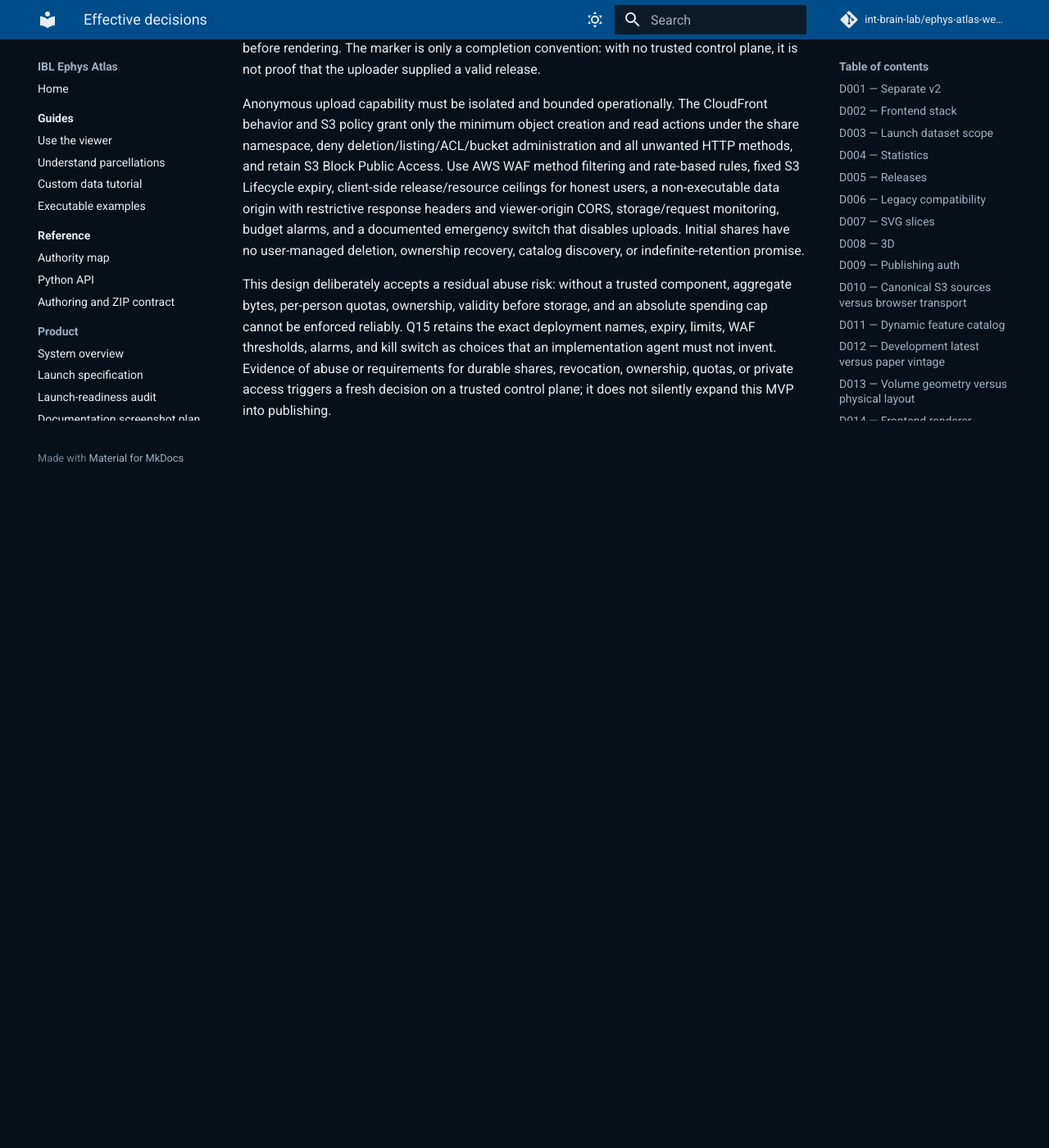
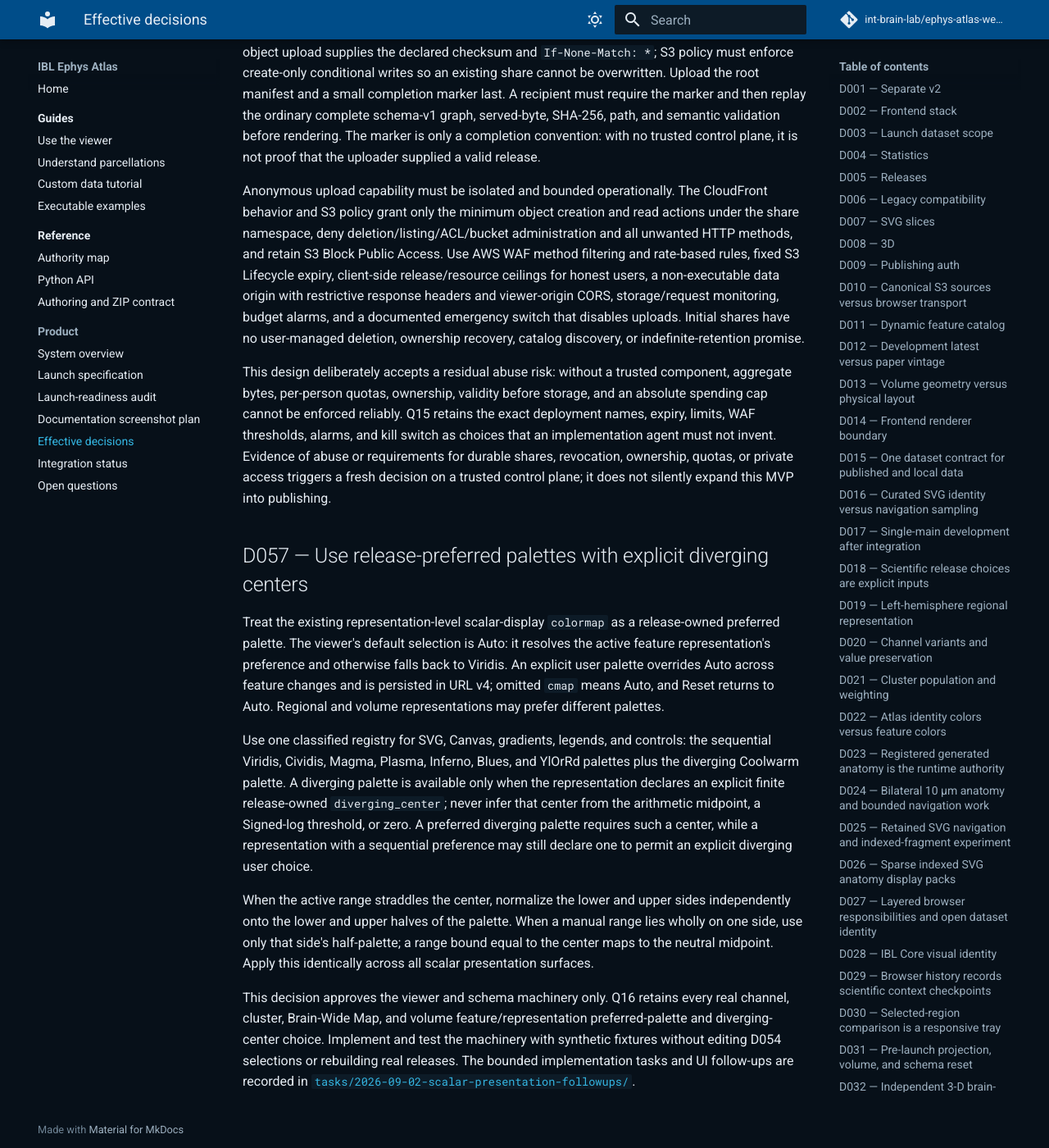
Before and after one commit to int-brain-lab/ephys-atlas-web-v2, an MkDocs documentation site: the page built from docs/DECISIONS.md, in a window 1280 px wide and 1400 px high, scrolled down 29449 px. Shown: the whole window at 82% size. Built offline with MkDocs 1.6.1 and Material for MkDocs 9.7.7, drawn with Linux system fonts in a browser that asks for light colours; comment, search, counter and statistics services are not loaded; before the commit the page ends 30031 px from its top, so only the background shows below that; some of the changed text lies outside the part shown.

Commit message:
docs: plan scalar presentation follow-ups

```diff
--- a/docs/DECISIONS.md
+++ b/docs/DECISIONS.md
@@ -64,6 +64,7 @@
 | D053 | Focused compact viewport | accepted | 2026-08-29 | current compact behavior |
 | D054 | Complete audited distribution selections | accepted | 2026-08-29 | closes Q14; local rebuilds authorized |
 | D055 | Unlisted expiring dataset shares | accepted | 2026-09-02 | optional sharing transport; separate from publication |
+| D057 | Preferred palettes and explicit diverging centers | accepted | 2026-09-02 | infrastructure policy; Q16 retains real-feature selections |
 
 ## D001 — Separate v2
 
@@ -1141,3 +1142,34 @@
 abuse or requirements for durable shares, revocation, ownership, quotas, or
 private access triggers a fresh decision on a trusted control plane; it does
 not silently expand this MVP into publishing.
+
+## D057 — Use release-preferred palettes with explicit diverging centers
+
+Treat the existing representation-level scalar-display `colormap` as a
+release-owned preferred palette. The viewer's default selection is Auto: it
+resolves the active feature representation's preference and otherwise falls
+back to Viridis. An explicit user palette overrides Auto across feature
+changes and is persisted in URL v4; omitted `cmap` means Auto, and Reset returns
+to Auto. Regional and volume representations may prefer different palettes.
+
+Use one classified registry for SVG, Canvas, gradients, legends, and controls:
+the sequential Viridis, Cividis, Magma, Plasma, Inferno, Blues, and YlOrRd
+palettes plus the diverging Coolwarm palette. A diverging palette is available
+only when the representation declares an explicit finite release-owned
+`diverging_center`; never infer that center from the arithmetic midpoint, a
+Signed-log threshold, or zero. A preferred diverging palette requires such a
+center, while a representation with a sequential preference may still declare
+one to permit an explicit diverging user choice.
+
+When the active range straddles the center, normalize the lower and upper sides
+independently onto the lower and upper halves of the palette. When a manual
+range lies wholly on one side, use only that side's half-palette; a range bound
+equal to the center maps to the neutral midpoint. Apply this identically across
+all scalar presentation surfaces.
+
+This decision approves the viewer and schema machinery only. Q16 retains every
+real channel, cluster, Brain-Wide Map, and volume feature/representation
+preferred-palette and diverging-center choice. Implement and test the machinery
+with synthetic fixtures without editing D054 selections or rebuilding real
+releases. The bounded implementation tasks and UI follow-ups are recorded in
+[`tasks/2026-09-02-scalar-presentation-followups/`](tasks/2026-09-02-scalar-presentation-followups/README.md).
--- a/docs/OPEN_QUESTIONS.md
+++ b/docs/OPEN_QUESTIONS.md
@@ -97,6 +97,28 @@
 
 Blocks: deployment or user-visible enablement of unlisted sharing only.
 
+## Q16 — Real-feature palette and diverging-center selections
+
+Status: **DECISION** for a future immutable presentation release; not a launch
+blocker.
+
+D057 fixes the infrastructure policy: feature representations may own a
+preferred palette, Auto resolves that preference, and diverging palettes
+require an explicit release-owned center. Synthetic fixtures may implement and
+exercise this machinery.
+
+Resolution needed: audit and owner-review the exact preferred palette and,
+where diverging presentation is scientifically meaningful, the exact center
+for every affected channel, cluster, Brain-Wide Map, and volume feature
+representation. Record the complete hash-bound choices in versioned selection
+artifacts and build new immutable releases. Do not infer choices from feature
+names, sign distributions, v1 defaults, or an arithmetic range midpoint, and
+do not edit the D054 selection artifacts in place.
+
+Blocks: real release-owned palette defaults and diverging-center metadata only.
+It does not block the neutral Auto/fallback machinery, the expanded palette
+registry, or launch with existing Viridis behavior.
+
 ## Resolution procedure
 
 When authoritative evidence arrives:
--- /dev/null
+++ b/docs/tasks/2026-09-02-scalar-presentation-followups/README.md
@@ -0,0 +1,233 @@
+# Scalar-presentation follow-ups
+
+Status: planned handoff; no implementation has started.
+
+## Context
+
+This handoff records a repository-owner review of several follow-up viewer
+refinements. The work is deliberately split into small tasks so inexpensive or
+low-effort agents can implement one bounded behavior at a time without making
+scientific or product choices.
+
+The pinned v1 checkout at `int-brain-lab/ephys-atlas-web@1d908bea` exposed
+`mean`, `median`, `std`, `min`, and `max` as peer regional statistics and
+offered Magma, YlGn, YlOrRd, Reds, Purples, Blues, Cividis, Viridis, and
+Coolwarm. V2 currently exposes Mean, Median, Minimum, and Maximum for coloring,
+has only Viridis, Cividis, and Magma in its palette registry, and stores a
+release-owned optional `display.colormap` without resolving it as an automatic
+viewer preference.
+
+Volume regional distributions are intentionally excluded from this work.
+D050 and LS03-03 define the current volume distribution as global and
+valid-voxel-only. Adding anatomical regional populations would require a new
+scientific and release-contract decision.
+
+## Accepted behavior
+
+- A volume pointer over a voxel classified exactly as `outside` shows no
+  tooltip. Keep valid-voxel, missing-value, unsupported-validity, and
+  out-of-grid inspection behavior unchanged.
+- Add regional `std` as an ordinary selectable statistic, matching v1 and the
+  behavior of Mean, Median, Minimum, and Maximum. Do not special-case its
+  coloring, sorting, tooltip, selected-region marker, or URL behavior.
+- Expand the palette registry to Viridis, Cividis, Magma, Plasma, Inferno,
+  Blues, YlOrRd, and Coolwarm. The first seven are sequential; Coolwarm is
+  diverging. Pin lookup-table provenance and keep SVG, Canvas, legends, and
+  controls on the same registry.
+- Treat the existing representation-level `display.colormap` as the preferred
+  palette. An automatic viewer selection resolves to that preference and
+  falls back to Viridis when it is absent. An explicit user palette overrides
+  Auto, persists across feature changes, and is written to URL v4; an omitted
+  `cmap` means Auto. Reset returns to Auto.
+- Diverging normalization has an explicit finite, release-owned center. Use a
+  representation display field named `diverging_center`. A release may declare
+  it even when its preferred palette is sequential, thereby allowing an
+  explicit diverging user choice. A preferred diverging palette requires it.
+  When it is absent, diverging palettes are unavailable rather than silently
+  centering on the arithmetic midpoint.
+- When the active range straddles the center, map the lower and upper sides
+  independently to `[0, 0.5]` and `[0.5, 1]`. If a manual range lies wholly
+  below or above the center, use only `[0, 0.5]` or `[0.5, 1]` respectively.
+  Equality at a range boundary maps that boundary to `0.5`. Apply the same
+  normalization to regional SVG, volume Canvas, and color legends.
+- Do not assign preferred palettes or diverging centers to the real channel,
+  cluster, Brain-Wide Map, or volume feature catalogs in this task. Those
+  feature-by-feature scientific presentation choices are deferred to Q16 and
+  require a reviewed future immutable release.
+- Replace the region-row fill bar with a dot on a faint shared track. Its
+  linear domain is the finite minimum and maximum of the selected regional
+  statistic across the active parcellation. It is independent of observation
+  histogram domains, value-scale transforms, color bounds, and manual color
+  range. A degenerate domain places every finite value at the center. Show the
+  shared statistic/domain once near the region list and retain exact value,
+  unit, title, and accessible-label disclosure per row.
+
+## Implementation plan
+
+Land each numbered task as a coherent green commit. Tasks 1, 2, and 3 are
+independent. Task 4 depends on task 3. Task 5 depends on tasks 3 and 4. Task 6
+is independent of the palette work. Task 7 is deferred and must not be started
+under this handoff.
+
+### 1. Hide outside-brain volume tooltips
+
+Scope:
+
+- In the application inspection path, hide the active projection tooltip and
+  return when `VolumeInspection.status === 'outside'`.
+- Do not suppress `missing`, `out-of-grid`, or `unsupported-validity`.
+- Update synthetic Playwright coverage to prove both the hidden outside case
+  and a retained non-outside diagnostic case. Update the opt-in real-volume
+  assertion that currently expects an outside tooltip.
+
+Likely seams: `web/src/app.ts`, `web/test/browser/volume.spec.ts`, and
+`web/test/volume-candidate/volume-candidate.spec.ts`.
+
+Acceptance: repeated pointer movement over outside-brain voxels never leaves a
+stale tooltip visible; valid and diagnostic inspections retain their current
+content.
+
+### 2. Add `std` as a selectable regional statistic
+
+Scope:
+
+- Add `std` to `StatisticId`/`ColorStatisticId`, supported display-statistic
+  parsing, regional materialization, settings options, and URL parsing.
+- Offer it only when the loaded regional statistics contain it, exactly as for
+  the existing optional statistics.
+- Reuse the ordinary value map, coloring, ordering, tooltip, selected-region
+  marker, formatting, and comparison behavior. Keep `count` non-colorable.
+- Add unit coverage for parsing/materialization and URL round-trip plus a
+  browser assertion for selection, coloring/list update, and `stat=std`.
+
+Likely seams: `web/src/domain/types.ts`, `web/src/data/contracts.ts`,
+`web/src/data/validation/primitives.ts`, `web/src/data/regional-loader.ts`,
+`web/src/url/url-state.ts`, `web/src/ui/app-shell.ts`, and their existing unit
+and browser tests.
+
+Acceptance: selecting Standard deviation behaves like the other four regional
+statistics and survives reload through URL v4.
+
+### 3. Expand and classify the palette registry
+
+Scope:
+
+- Add Plasma, Inferno, Blues, YlOrRd, and Coolwarm to the three existing
+  palettes. Preserve the exact case-sensitive IDs `viridis`, `cividis`,
+  `magma`, `plasma`, `inferno`, `Blues`, `YlOrRd`, and `coolwarm`.
+- Extend palette definitions from sequential-only to
+  `sequential | diverging`.
+- Use pinned official Matplotlib lookup tables at the same provenance/version
+  as the current tables, or update all tables and the provenance comment in one
+  reviewed mechanical change.
+- Add deterministic endpoint/midpoint and gradient tests. Do not change any
+  feature default in this task.
+
+Likely seams: `web/src/application/colormap-palettes.ts`,
+`web/test/unit/scalar-colormap.test.js`, and browser settings coverage.
+
+Acceptance: every registered palette renders identically across CSS gradients,
+regional SVG, and volume Canvas; unknown palette fallback does not become a
+path for release-owned preferences.
+
+### 4. Resolve release-preferred palettes through Auto
+
+Scope:
+
+- Represent the persisted choice as Auto or an explicit registered palette;
+  keep the resolved effective palette separate, following the existing
+  scale/domain pattern.
+- Change the default and omitted URL behavior to Auto. Preserve explicit
+  `cmap=<id>` links and reject/canonicalize unregistered values without a
+  silent mismatch between selector and rendering.
+- Resolve Auto from the active representation's existing
+  `RepresentationDisplay.colormap`, falling back to Viridis.
+- Render `Auto (<resolved label>)` in settings. Explicit choices survive
+  feature and representation changes; Reset restores Auto.
+- Add pure resolution tests plus feature-switch, representation-specific,
+  reset, and URL browser coverage using synthetic fixtures only.
+
+Likely seams: domain types/defaults/actions, URL state, a new or existing
+application presentation resolver, `web/src/app.ts`, `web/src/ui/app-shell.ts`,
+fixture display metadata, and tests.
+
+Acceptance: a synthetic feature switch changes the effective palette only
+while Auto is active, without creating `cmap` URL noise.
+
+### 5. Add explicit diverging-center machinery
+
+Scope:
+
+- Add optional finite `diverging_center` to the canonical scalar-display
+  schema, bundled schema, Python and TypeScript contracts/parsers/semantic
+  validators, shared valid/invalid corpus, builders, and synthetic fixture in
+  one coherent schema-v1 change.
+- Validate that a preferred diverging palette has a center. Allow a center with
+  a sequential preferred palette so the user may explicitly select Coolwarm.
+  Disable diverging palette choices when the active representation has no
+  center.
+- Implement the accepted piecewise normalization identically for regional SVG,
+  volume Canvas, gradients, and color-range presentation. Cover straddling,
+  below-center, above-center, boundary-equality, and degenerate-side cases.
+- Use synthetic data only. Do not edit the D054 selection artifacts or rebuild
+  any real release.
+
+Acceptance: no diverging palette can imply an invented midpoint, and all
+producer/consumer/schema copies remain identical and green.
+
+### 6. Replace region fill bars with shared-domain dots
+
+Scope:
+
+- Extract a pure finite regional-statistic extent/position helper.
+- Render a fixed-width faint track and one dot rather than a left-origin fill.
+- Add one compact shared label that names the selected statistic and formatted
+  lower/upper endpoints. Preserve exact row title/ARIA value disclosure.
+- Center dots for a finite degenerate domain and retain the current missing-row
+  behavior. Do not couple the track to Full/Focused, Linear/Log/Signed-log, or
+  color-range changes.
+- Cover negative, positive, mixed-sign, degenerate, missing, and parcellation-
+  change inputs in unit tests, plus one Playwright interaction/accessibility
+  path.
+
+Likely seams: `web/src/ui/regional/model.ts`, `row-view.ts`, `tree-view.ts`,
+`controller.ts`, `web/src/styles/components/region-browser.css`, and regional
+unit/browser tests.
+
+Acceptance: the graphic answers only where a region's selected statistic lies
+among the active parcellation's regional values and no longer resembles an
+unlabelled proportion.
+
+### 7. Deferred: volume distributions by anatomical region
+
+Do not implement this from the current handoff. A future decision must define
+the pinned annotation authority, voxel-center sampling, Allen/Beryl/Cosmos
+mapping, bilateral pooling, void handling, denominators, exact shared bin
+edges, typed-resource shape, and release rebuild policy. The browser must not
+download and scan a complete production volume to synthesize these curves.
+
+## Risks and stop conditions
+
+- Do not choose real feature palette preferences or diverging centers. Stop at
+  Q16 and use synthetic fixtures for infrastructure tests.
+- A diverging palette without an explicit center is unavailable, not
+  midpoint-inferred.
+- Keep one schema-v1 contract. Task 5 must update every producer, consumer,
+  bundled schema, validator, and fixture together.
+- Do not mutate D054 selection artifacts or existing immutable releases.
+- The region dot track is comparative UI, not a probability, observation
+  distribution, color legend, or scientific transform.
+- Do not weaken D050/LS03-03 by adding volume regional curves opportunistically.
+- Preserve URL-persisted explicit choices, responsive layout, keyboard access,
+  and retained renderer identity.
+
+## Verification for each implementation task
+
+Run focused unit/browser tests while developing. Before declaring any task
+complete, run `just check`, update this handoff's status and next steps, and
+commit only the intended coherent files.
+
+## Relevant commits
+
+- Planning handoff — the commit containing this file; locate with
+  `git log -1 -- docs/tasks/2026-09-02-scalar-presentation-followups/README.md`.
```
Also changed, not shown: docs/IMPLEMENTATION_PLAN.md (+9 -0 lines), docs/tasks/2026-09-02-scalar-presentation-followups/NEXT_STEPS.md (added, +16 -0 lines), docs/tasks/2026-09-02-scalar-presentation-followups/STATUS.md (added, +14 -0 lines).
